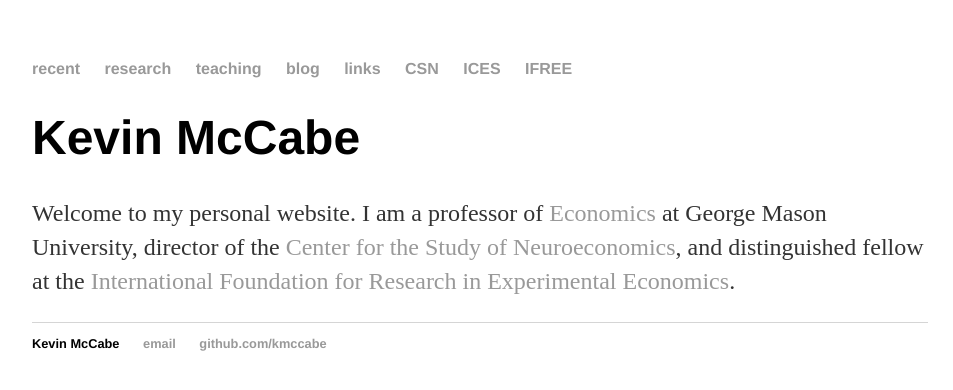
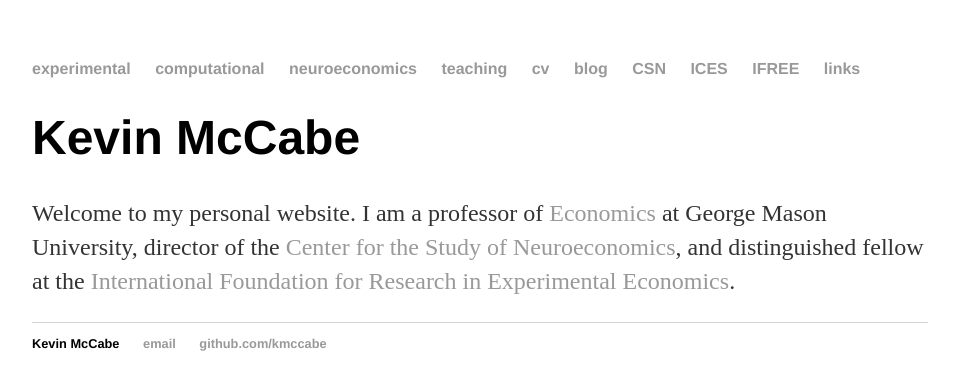
Before and after one commit to Kmccabe/KAM.github.io, a Jekyll site: the page built from index.html, in a window 1280 px wide. Shown: the top 390 px of the page, without its empty margins (160-1113 px from the left). Built offline with Jekyll 4.4.1, drawn with Linux system fonts in a browser that asks for light colours.

Commit message:
changed menu

```diff
--- a/_layouts/default.html
+++ b/_layouts/default.html
@@ -8,14 +8,16 @@
 		<body>
 			<nav>
 	    		<ul>
-	        		<li><a href="/recent">recent</a></li>
-		        	<li><a href="/research">research</a></li>
-				<li><a href="/teaching">teaching</a></li>
-	        		<li><a href="/blog">blog</a></li>
-				<li><a href="/links">links</a></li>
-				<li><a href="/csn">CSN</a></li>
-				<li><a href="/ices">ICES</a></li>
-				<li><a href="/ifree">IFREE</a></li>
+					<li><a href="/exp econ">experimental</a></li>
+					<li><a href="/comp exp econ">computational</a></li>
+					<li><a href="/neuroeconomics">neuroeconomics</a></li>
+					<li><a href="/teaching">teaching</a></li>
+					<li><a href="/CV">cv</a></li>
+					<li><a href="/blog">blog</a></li>
+					<li><a href="/csn">CSN</a></li>
+					<li><a href="/ices">ICES</a></li>
+					<li><a href="/ifree">IFREE</a></li>
+					<li><a href="/links">links</a></li>
 	    		</ul>
 			</nav>
 			<div class="container">
```
